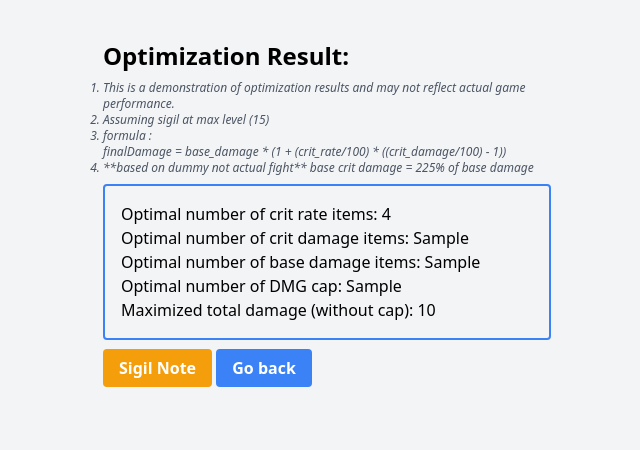
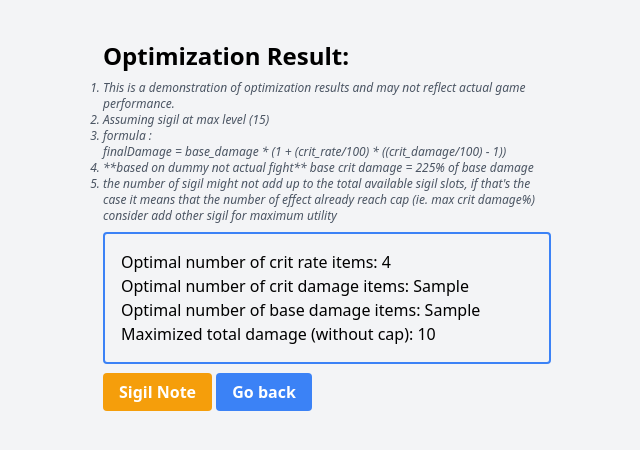
Before and after one commit to bailianhua/grandblue-optimize, a Flask app: template templates/result.html in a window 1280 px wide. Shown: the top 450 px of the page, without its empty margins (313-953 px from the left). Run offline with Flask 3, Linux system fonts and the light colour scheme; the template is opened without the code that fills it: most values are stand-ins (such as "Sample title", 1, 10 or a date in 2020).

Commit message:
chore: still bugy

```diff
--- a/main.py
+++ b/main.py
@@ -11,15 +11,6 @@ crit_rate_increase = 0.19
 crit_damage_increase = 0.35
 total_items = 4
 
-def total_damage(items):
-    x, y, z = items
-
-    total_base_damage = base_damage * (1 + base_damage_increase * z)
-    total_crit_rate = crit_rate_base + crit_rate_increase * x
-    total_crit_damage = crit_damage_base + crit_damage_increase * y
-
-    return -total_base_damage * (1 + total_crit_rate * (total_crit_damage - 1))
-
 
 @app.route('/', methods=['GET', 'POST'])
 def index():
@@ -29,6 +20,7 @@ def index():
         crit_damage_base = (225 + int(request.form['crit_damage_base'])) / 100
         total_items = int(request.form['total_items'])
         print(base_damage, crit_rate_base, crit_damage_base, total_items)
+
         def total_damage(items):
             x, y, z = items
             total_base_damage = base_damage * (1 + base_damage_increase * z)
@@ -42,13 +34,14 @@ def index():
                 total_items - sum(items),
                 1 - (crit_rate_base + (crit_rate_increase * x)),
                 0.7 - (base_damage_increase * z),
-                0.5 - ( crit_rate_increase * x),
+                0.5 - (crit_rate_increase * x),
                 0.5 - (crit_damage_increase * y)
             ]
 
         initial_guess = [0, 0, 0]
-        result = minimize(total_damage, initial_guess, constraints={'type': 'ineq', 'fun': constraints}, bounds=[
-                          (0, None), (0, None), (0, None)], options={'integer_tol': 1e-7})
+        bounds = [(0, 3), (0, 2), (0, 2)]
+        result = minimize(total_damage, initial_guess, constraints={
+                          'type': 'ineq', 'fun': constraints}, bounds=bounds, method='SLSQP')
         optimal_crit_rate_items = round(result.x[0])
         optimal_crit_damage_items = round(result.x[1])
         optimal_base_damage_items = round(result.x[2])
--- a/templates/result.html
+++ b/templates/result.html
@@ -56,16 +56,20 @@
             </li>
             <li class="text-gray-600 text-xs italic">
                 **based on dummy not actual fight** base crit damage = 225% of base damage </li>
+            <li class="text-gray-600 text-xs italic">
+                the number of sigil might not add up to the total available sigil slots, if that's the case it means
+                that the number of effect already reach cap (ie. max crit damage%) consider add other sigil for maximum
+                utility </li>
         </ol>
         <div class="border-2 border-blue-500 p-4 rounded mb-4">
             <p>Optimal number of crit rate items: {{ optimal_crit_rate_items }}</p>
             <p>Optimal number of crit damage items: {{ optimal_crit_damage_items }}</p>
             <p>Optimal number of base damage items: {{ optimal_base_damage_items }}</p>
-            <p>Optimal number of DMG cap: {{ optimal_cap }}</p>
             <p>Maximized total damage (without cap): {{ maximized_total_damage }}</p>
         </div>
         <a id="openModal"
-            class="btn cursor-pointer bg-yellow-500 hover:bg-yellow-700 text-white font-bold mt-4 py-2 px-4 rounded">Sigil Note</a>
+            class="btn cursor-pointer bg-yellow-500 hover:bg-yellow-700 text-white font-bold mt-4 py-2 px-4 rounded">Sigil
+            Note</a>
         <div id="myModal" class="modal">
             <div class="modal-content">
                 <span class="close">&times;</span>
```
